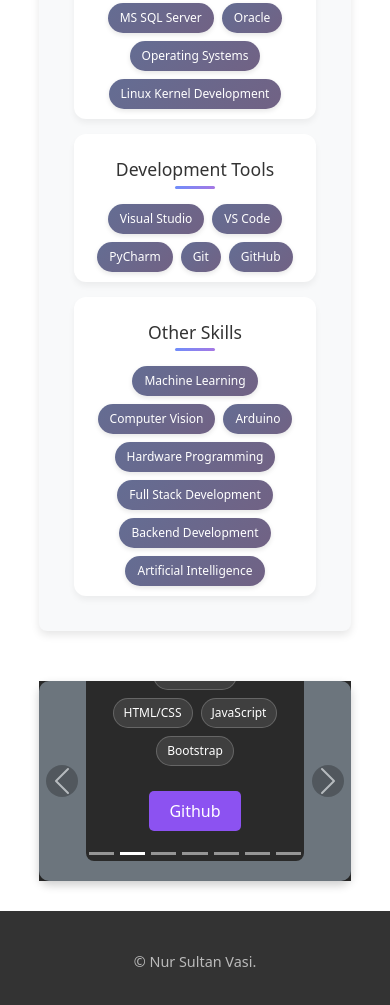
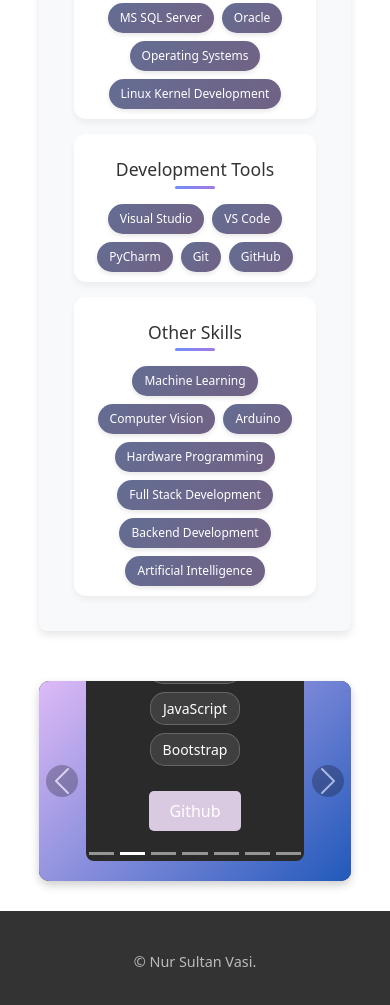
Before and after one commit to nursvasi/Personal-Website, a plain HTML site: page index.html in a window 390 px wide. Shown: the part 3284-4289 px from the top of the page. Drawn offline with nearby package versions, Linux system fonts and the light colour scheme.

Commit message:
Update style.css

```diff
--- a/style.css
+++ b/style.css
@@ -489,98 +489,3 @@ h1 {
     font-size: 0.9em;
     color: #bbb;
 }
-
-/* Carousel ana container */
-#carouselExampleCaptions {
-    width: 100%;
-    height: auto;
-    background: #2a2a2a;
-}
-
-/* Carousel içerik düzenlemeleri */
-@media (max-width: 768px) {
-    .carousel-inner {
-        height: auto;
-    }
-
-    .carousel-item {
-        height: auto;
-        display: flex;
-        flex-direction: column;
-    }
-
-    .carousel-item .d-block {
-        height: 200px !important;
-        min-height: 200px;
-        background: #404040;
-    }
-
-    .carousel-caption {
-        position: relative;
-        left: 0;
-        right: 0;
-        bottom: 0;
-        padding: 15px;
-        background: #2a2a2a;
-        color: white;
-        height: auto;
-        display: block !important;
-    }
-
-    /* İçerik stilleri */
-    .carousel-caption h5 {
-        font-size: 18px;
-        margin: 10px 0;
-    }
-
-    .carousel-caption p {
-        font-size: 14px;
-        margin: 10px 0;
-        line-height: 1.4;
-    }
-
-    .tech-stack {
-        margin: 15px 0;
-        display: flex;
-        flex-wrap: wrap;
-        justify-content: center;
-        gap: 8px;
-    }
-
-    .tech-badge {
-        font-size: 12px;
-        padding: 5px 10px;
-    }
-
-    /* Kontrol butonları */
-    .carousel-control-prev,
-    .carousel-control-next {
-        width: 15%;
-        height: 200px; /* Sadece resim alanında göster */
-        top: 0;
-        background: rgba(0,0,0,0.3);
-    }
-
-    .carousel-indicators {
-        margin-bottom: 0;
-        position: relative;
-        padding: 10px 0;
-    }
-}
-
-/* Genel carousel stilleri */
-.carousel-caption a {
-    display: inline-block;
-    margin: 10px 0;
-    padding: 8px 20px;
-    background: #8c52f1;
-    color: white;
-    text-decoration: none;
-    border-radius: 5px;
-    transition: all 0.3s ease;
-}
-
-.carousel-caption a:hover {
-    background: #6e3cc7;
-    transform: translateY(-2px);
-}
```
